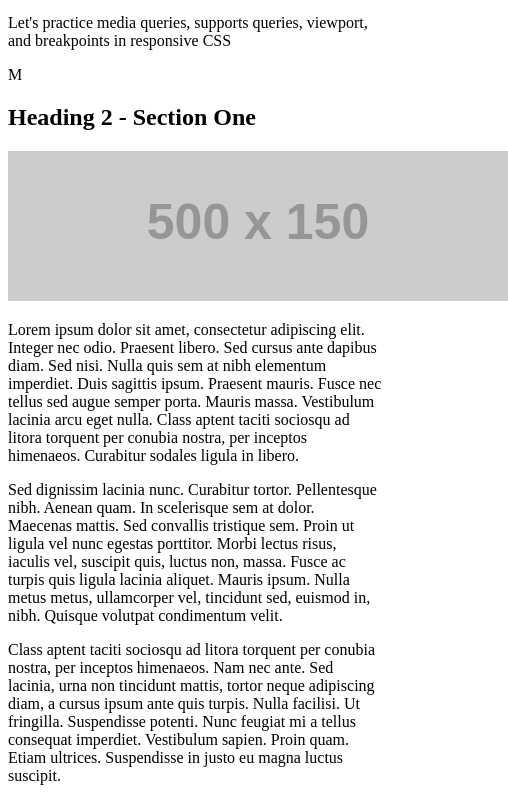
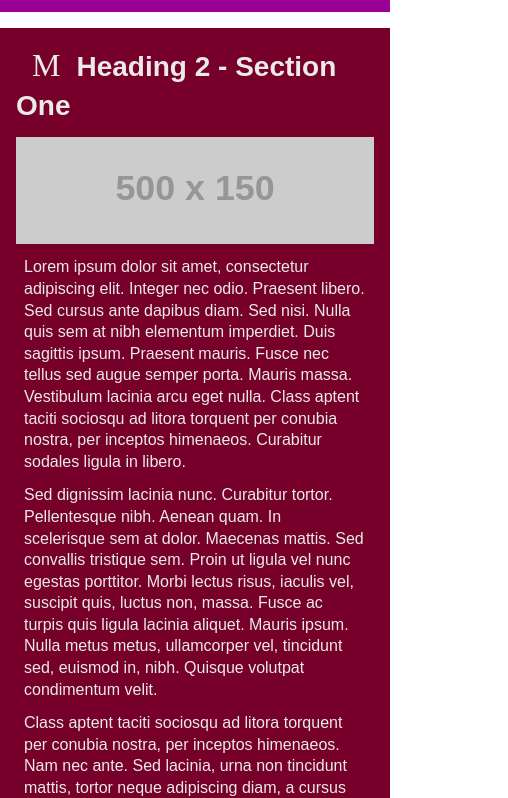
Before and after one commit to marcodc06/viewport24, a plain HTML site: page index.html in a window 390 px wide. Shown: the part 100-898 px from the top of the page, 508 px wide, since content can reach past the window. Drawn offline with Linux system fonts and the light colour scheme; placeholder pictures from the web are drawn by us; some icons are missing.

Commit message:
changes to css

```diff
--- a/cossio.styles.css
+++ b/cossio.styles.css
@@ -1,7 +1,53 @@
 /* YOUR NAME GOES HERE */
-
+/* Marco Cossio */
 /* --------------- ADD CSS RESET TO THE FILE HERE --------------- */
-
+/* http://meyerweb.com/eric/tools/css/reset/
+v2.0 | 20110126
+License: none (public domain)
+*/
+html, body, div, span, applet, object, iframe,
+h1, h2, h3, h4, h5, h6, p, blockquote, pre,
+a, abbr, acronym, address, big, cite, code,
+del, dfn, em, img, ins, kbd, q, s, samp,
+small, strike, strong, sub, sup, tt, var,
+b, u, i, center,
+dl, dt, dd, ol, ul, li,
+fieldset, form, label, legend,
+table, caption, tbody, tfoot, thead, tr, th, td,
+article, aside, canvas, details, embed,
+figure, figcaption, footer, header, hgroup,
+menu, nav, output, ruby, section, summary,
+time, mark, audio, video {
+    margin: 0;
+    padding: 0;
+    border: 0;
+    font-size: 100%;
+    font: inherit;
+    vertical-align: baseline;
+}
+/* HTML5 display-role reset for older browsers */
+article, aside, details, figcaption, figure,
+footer, header, hgroup, menu, nav, section {
+    display: block;
+}
+body {
+    line-height: 1;
+}
+ol, ul {
+    list-style: none;
+}
+blockquote, q {
+    quotes: none;
+}
+blockquote:before, blockquote:after,
+q:before, q:after {
+    content: '';
+    content: none;
+}
+table {
+    border-collapse: collapse;
+    border-spacing: 0;
+}
 
 
 /* ----- AUTOPREFIXER FOR VS CODE WAS USED FOR VENDOR PREFIXES ----- */
@@ -33,7 +79,11 @@
 /* --------------- BEGIN USER PREFERS DARK COLOR SCHEME QUERY --------------- */
 
 /* CHANGE THE BODY'S BACKGROUND COLOR TO THE DARK GRAY IF THE USER PREFERS DARK MODE */
-
+@media (prefers-color-scheme: dark) {
+    body {
+        background-color: var(--dark-gray);
+    }
+}
 /* --------------- END USER PREFERS DARK COLOR SCHEME QUERY --------------- */
 
 
@@ -252,10 +302,12 @@ img{
 
 /* ---------- ADJUSTING RESPONSIVE IMAGE SIZE ---------- */
 /* --------------- BEGIN RESPONSIVE IMAGE ADJUST SIZES --------------- */
-    /* img{
-        width: 300px;
-        max-width: 300px;
-    } */
+    @media (max-width: 600px) {
+        img {
+            width: 100%;
+            max-width: 100%;
+        }
+    }
 /* --------------- END RESPONSIVE IMAGE ADJUST SIZES --------------- */
 
 
--- a/index.html
+++ b/index.html
@@ -4,10 +4,10 @@
         <meta charset="utf-8">
         <meta name="viewport" content="width=device-width, initial-scale=1">
         <!-- Add your name as the author in the meta tag below -->
-        <meta name="author" content="">
+        <meta name="author" content="Marco Cossio">
         <!-- These meta tags have been included as an example, but left blank because this is all placeholder content and won't be a real site -->
-        <meta name="description" content="">
-        <meta name="keywords" content="">
+        <meta name="description" content="for learning how to make websites look good on all devices using CSS techniques like media queries, breakpoints, and layout adjustments with headings and images.">
+        <meta name="keywords" content="responsive web design, media queries, CSS breakpoints, web development, headings, images, layout optimization, HTML sections">
         <meta name="robots" content="index,follow">
         <title>Viewport Activity</title>
         <!-- Favicon generated on https://favicon.io with a file/SVG from Font Awesome https://fontawesome.com/v5.15/icons/css3-alt?style=brands -->
@@ -15,6 +15,7 @@
         <link rel="icon" type="image/png" sizes="16x16" href="favicon-16x16.png">
         <link href="https://res.cloudinary.com/dr6lvwubh/raw/upload/v1581441981/Anicons/anicons-regular.css" rel="stylesheet">
         <!-- Add a link to your properly named CSS file here -->
+        <link rel="stylesheet" href="cossio.styles.css">
     </head>
     <body>
         <header>
```
